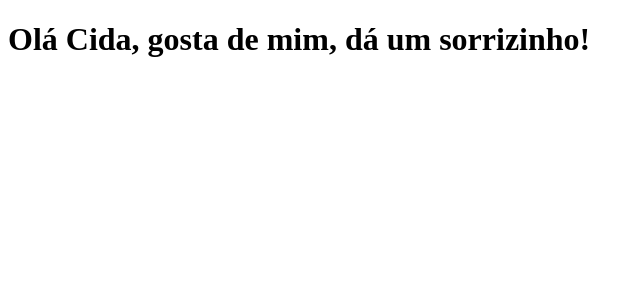
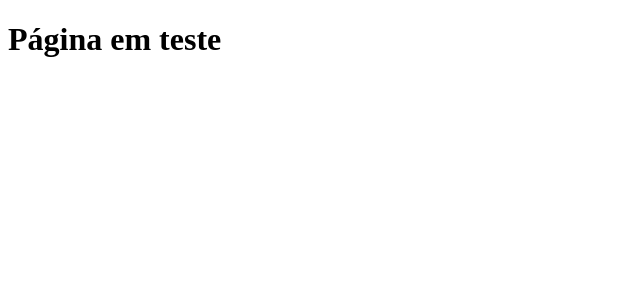
Before and after one commit to mmbf86/clone-tabnews, a Next.js app: page / in a window 1280 px wide. Shown: the top 300 px of the page, without its empty margins (0-643 px from the left). Built offline with nearby package versions, Linux system fonts and the light colour scheme.

Commit message:
chore: modify test message

```diff
--- a/pages/index.js
+++ b/pages/index.js
@@ -1,5 +1,5 @@
 function Home() {
-  return <h1>Olá Cida, gosta de mim, dá um sorrizinho!</h1>;
+  return <h1>Página em teste</h1>;
 }
 
 export default Home;
```
